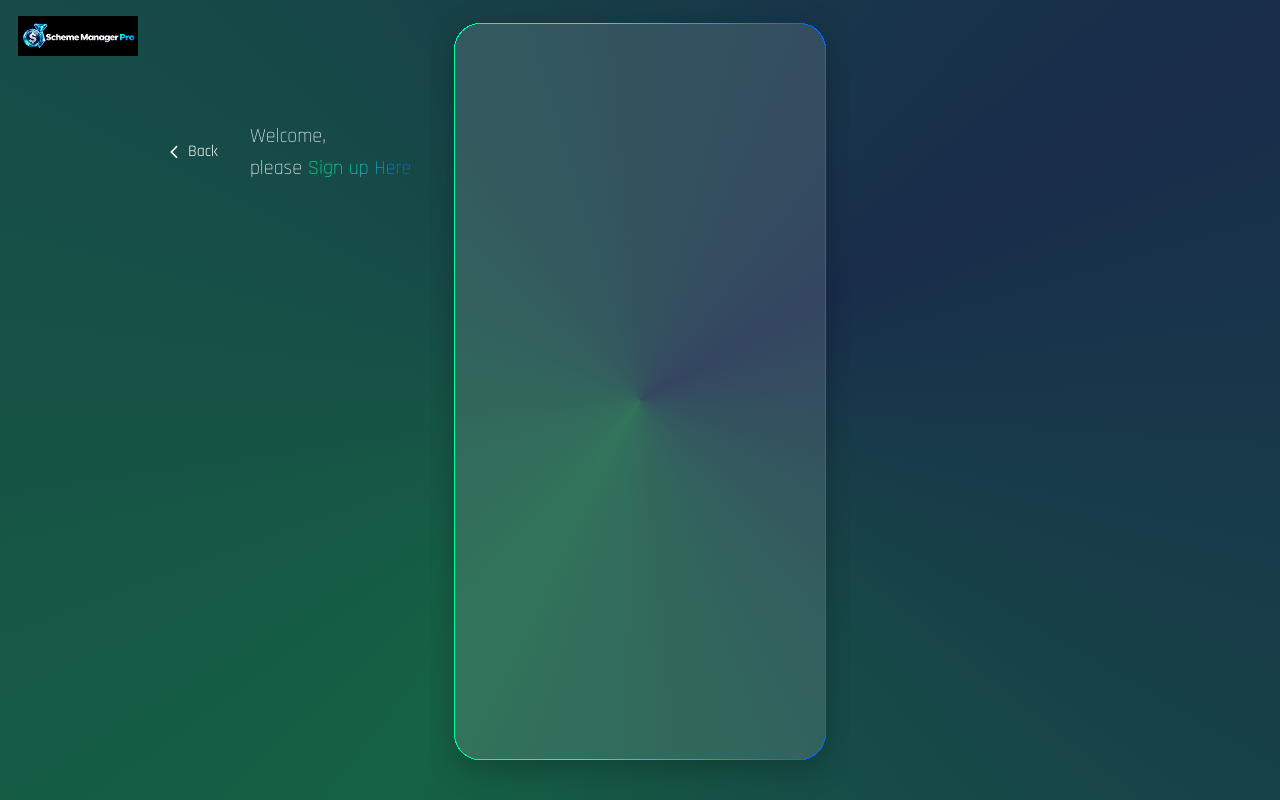
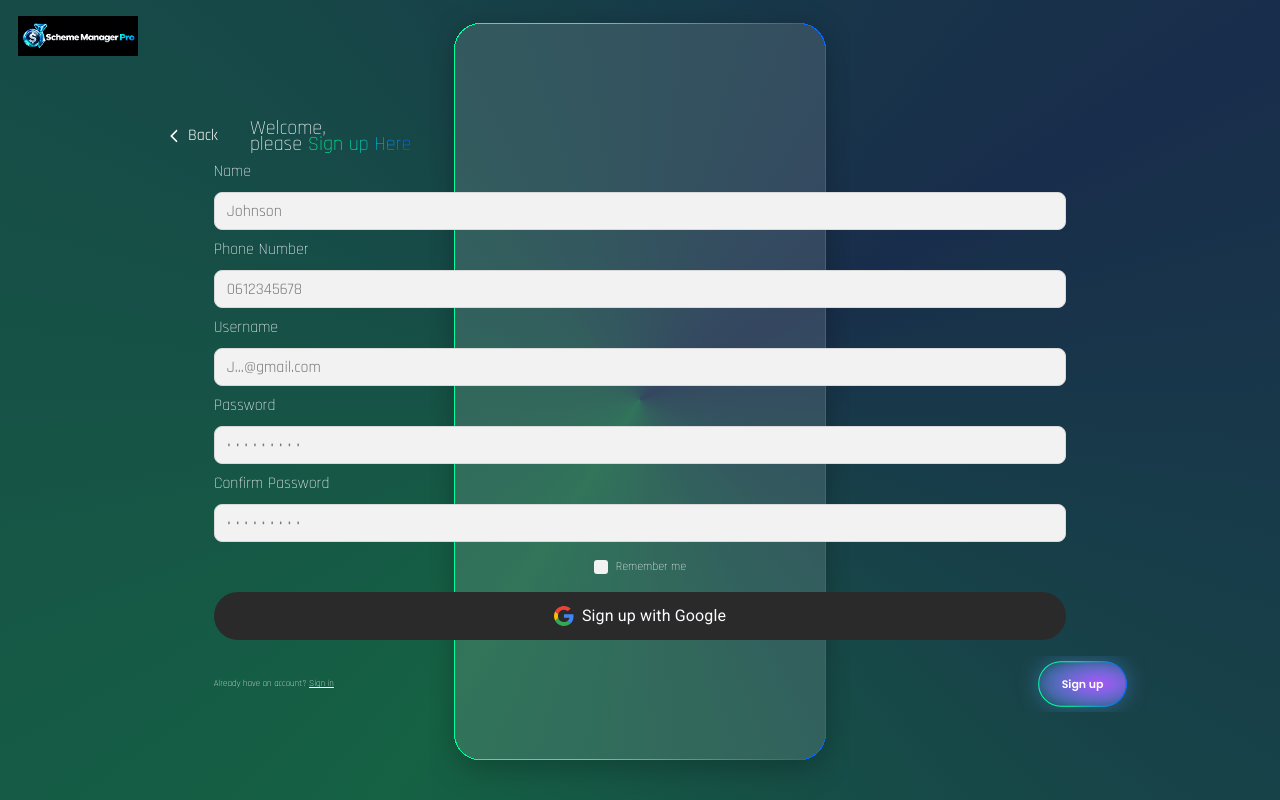
Before and after one commit to Siya-gift/SchemeManager, a React (Vite) app: page /Signup in a window 1280 px wide. Built offline with nearby package versions, Linux system fonts and the light colour scheme; what @react-pdf/renderer would draw is missing.

Commit message:
feat: add Signup component with form fields and integrate PrimaryBtn2 for signup action

```diff
--- a/src/App.css
+++ b/src/App.css
@@ -1,6 +1,8 @@
 @import url("https://fonts.googleapis.com/css2?family=Poppins:ital,wght@0,100;0,200;0,300;0,400;0,500;0,600;0,700;0,800;0,900;1,100;1,200;1,300;1,400;1,500;1,600;1,700;1,800;1,900&display=swap");
 @import url("https://fonts.googleapis.com/css2?family=Rajdhani:wght@300;400;500;600;700&display=swap");
 @import url("https://fonts.googleapis.com/css2?family=Raleway:ital,wght@0,100..900;1,100..900&display=swap");
+@import url('https://fonts.googleapis.com/css2?family=Roboto:ital,wght@0,100..900;1,100..900&display=swap');
+
 @import "tailwindcss";
 
 @layer utilities {
--- /dev/null
+++ b/src/components/PrimaryBtn5.jsx
@@ -0,0 +1,20 @@
+import React from "react";
+import signupBT from "../images/signupBT.svg";
+import "../App.css";
+
+function PrimaryBtn2({btnSignup}) {
+  return (
+    <button className="relative text-white h-20 md:h-auto text-[11px] font-semibold px-12 py-5 overflow-hidden rounded-lg group transition-all duration-200 hover:scale-y-90 cursor-pointer focus:scale-85">
+      <img
+        src={signupBT}
+        alt=""
+        className="absolute inset-0 w-full h-full object-cover -z-10"
+      />
+      <span className="relative z-10 no-word-break">
+        {btnSignup}
+      </span>
+    </button>
+  );
+}
+
+export default PrimaryBtn2;
--- a/src/components/Signup.jsx
+++ b/src/components/Signup.jsx
@@ -2,7 +2,12 @@ import React from "react";
 import signbg from "../images/signbg.svg";
 import logo from "../images/logo_h.png";
 import { Link } from "react-router-dom";
-import {BrowserRouter as Router, Route, Routes} from 'react-router-dom';
+import { BrowserRouter as Router, Route, Routes } from "react-router-dom";
+import PrimaryBtn2 from "./PrimaryBtn5";
+
+
+const btnSignup = "Sign up";
+
 
 function Signup() {
   return (
@@ -14,7 +19,7 @@ function Signup() {
           src={logo}
           alt="Logo"
         />
-        <div className="  absolute inset-0 rounded-2xl">
+        <div className=" absolute inset-0 rounded-2xl">
           <img
             src={signbg}
             alt="Sign Background"
@@ -33,7 +38,7 @@ function Signup() {
               </span>
             </Link>
 
-            <div className="font-['Rajdhani'] font-thin text-[20px] leading-8 text-white order-1">
+            <div className="font-['Rajdhani'] font-thin text-[20px] leading-4 text-white order-1">
               Welcome, <br /> please{" "}
               <span className="bg-linear-to-r from-[#00FF9D] from-[35.58%] to-[#0368FF] to-[94.71%] bg-clip-text text-transparent font-thin">
                 Sign up Here
@@ -41,31 +46,107 @@ function Signup() {
             </div>
           </div>
 
-          {/* <div className="flex">
-            <form className="flex flex-col gap-4">
+          <div className="flex justify-center w-full h-full z-999">
+            <form className="flex flex-col gap-4 w-[90%] mt-4">
+              <label className="font-['Rajdhani'] font-thin text-[16px] leading-2 text-white">
+                Name
+              </label>
               <input
                 type="text"
-                placeholder="Username"
-                className="bg-[#2D2D2D] text-white placeholder:text-[#808080] border border-[#00FF9D] focus:outline-none focus:ring-2 focus:ring-blue-500"
+                placeholder="Johnson"
+                className="h-10 bg-[#F2F2F2] border border-[#D9D9D9] placeholder:font-['Rajdhani'] rounded-lg px-3 w-full"
               />
+              <label className="font-['Rajdhani'] font-thin text-[16px] leading-2 text-white">
+                Phone Number
+              </label>
+              <input
+                type="text"
+                placeholder="0612345678"
+                className="h-10 bg-[#F2F2F2] border border-[#D9D9D9] placeholder:font-['Rajdhani'] rounded-lg px-3 w-full"
+              />
+              <label className="font-['Rajdhani'] font-thin text-[16px] leading-2 text-white">
+                Username
+              </label>
               <input
                 type="email"
-                placeholder="Email"
-                className="bg-[#2D2D2D] text-white placeholder:text-[#808080] border border-[#00FF9D] focus:outline-none focus:ring-2 focus:ring-blue-500"
+                placeholder="J...@gmail.com"
+                className="h-10 bg-[#F2F2F2] border border-[#D9D9D9] placeholder:font-['Rajdhani'] rounded-lg px-3 w-full"
               />
+              <label className="font-['Rajdhani'] font-thin text-[16px] leading-2 text-white">
+                Password
+              </label>
               <input
                 type="password"
-                placeholder="Password"
-                className="bg-[#2D2D2D] text-white placeholder:text-[#808080] border border-[#00FF9D] focus:outline-none focus:ring-2 focus:ring-blue-500"
+                placeholder="• • • • • • • • •"
+                className="h-10 bg-[#F2F2F2] border border-[#D9D9D9] placeholder:font-['Rajdhani'] rounded-lg px-3 w-full"
               />
-              <button
-                type="submit"
-                className="bg-[#00FF9D] text-black font-bold py-2 px-4 rounded-md hover:bg-[#00cc7a]"
-              >
-                Sign Up
-              </button>
+              <label className="font-['Rajdhani'] font-thin text-[16px] leading-2 text-white">
+                Confirm Password
+              </label>
+              <input
+                type="password"
+                placeholder="• • • • • • • • •"
+                className="h-10 bg-[#F2F2F2] border border-[#D9D9D9] placeholder:font-['Rajdhani'] rounded-lg px-3 w-full"
+              />
+
+              <div className="flex flex-col flex-end">
+                <div className="flex justify-center items-center gap-2">
+                  <input
+                    type="checkbox"
+                    class="w-3.5 h-3.5 bg-[#F2F2F2] rounded-[3px] border-none appearance-none checked:bg-indigo-600"
+                  />
+                  <p className="font-['Rajdhani'] font-thin text-[12px] text-[#FFFFFF]">
+                    Remember me
+                  </p>
+                </div>
+                <button className="flex justify-center items-center  bg-[#2A2A2A] rounded-full px-3 py-3 w-full mt-4">
+                  <span className="inline-flex items-center justify-center mr-2">
+                    <svg
+                      width="20"
+                      height="20"
+                      viewBox="0 0 20 20"
+                      fill="none"
+                      xmlns="http://www.w3.org/2000/svg"
+                    >
+                      <path
+                        d="M19.5328 10.1871C19.5328 9.36773 19.4664 8.7698 19.3225 8.14972H9.96582V11.848H15.458C15.3473 12.7671 14.7493 14.1512 13.4206 15.0813L13.4019 15.2051L16.3603 17.497L16.5653 17.5174C18.4477 15.779 19.5328 13.2211 19.5328 10.1871Z"
+                        fill="#4285F4"
+                      />
+                      <path
+                        d="M9.96566 19.9313C12.6563 19.9313 14.9152 19.0454 16.5651 17.5174L13.4204 15.0813C12.5789 15.6682 11.4494 16.0779 9.96566 16.0779C7.33032 16.0779 5.0936 14.3395 4.29627 11.9366L4.1794 11.9466L1.10322 14.3273L1.06299 14.4391C2.70177 17.6945 6.06795 19.9313 9.96566 19.9313Z"
+                        fill="#34A853"
+                      />
+                      <path
+                        d="M4.29626 11.9366C4.08588 11.3166 3.96412 10.6521 3.96412 9.96565C3.96412 9.27908 4.08588 8.61473 4.28519 7.99466L4.27962 7.8626L1.16489 5.44366L1.06298 5.49214C0.387557 6.84305 0 8.36008 0 9.96565C0 11.5712 0.387557 13.0882 1.06298 14.4391L4.29626 11.9366Z"
+                        fill="#FBBC05"
+                      />
+                      <path
+                        d="M9.96566 3.85336C11.837 3.85336 13.0992 4.66168 13.819 5.33718L16.6315 2.59107C14.9042 0.985496 12.6563 0 9.96566 0C6.06795 0 2.70177 2.23672 1.06299 5.49214L4.2852 7.99466C5.0936 5.59183 7.33032 3.85336 9.96566 3.85336Z"
+                        fill="#EB4335"
+                      />
+                    </svg>
+                  </span>
+                  <span className="font-['Roboto'] text-base leading-6 tracking-[0.15px] text-[#FCFBFF]">
+                    Sign up with Google
+                  </span>
+                </button>
+
+                <div className="mt-4 flex justify-between items-center w-[110%]">
+                  <p className="font-['Rajdhani'] font-thin text-[9px] text-white">
+                    Already have an account?{" "}
+                    <a
+                      href="#"
+                      className="underline font-thin hover:text-gray-200"
+                    >
+                      Sign in
+                    </a>
+                  </p>
+                  <PrimaryBtn2 btnSignup={btnSignup} />
+                </div>
+
+              </div>
             </form>
-          </div> */}
+          </div>
         </div>
       </div>
     </div>
```
Also changed, not shown: src/images/signupBT.svg (added).
